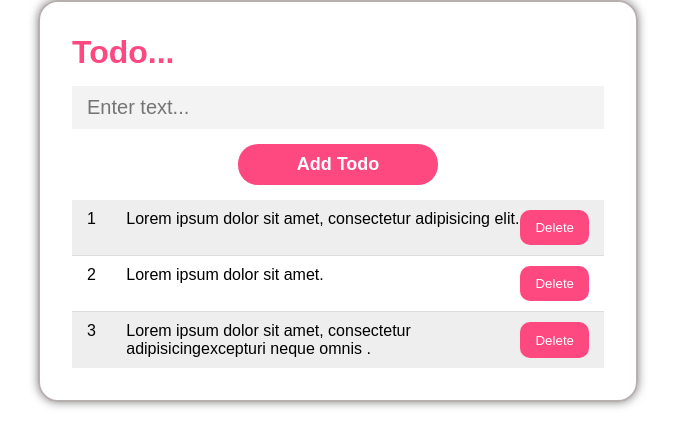
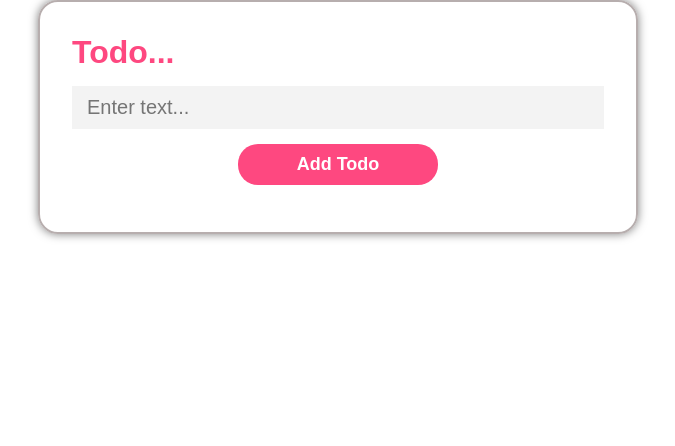
Before and after one commit to Xellenad/angular-todo, an Angular app: page / in a window 1280 px wide. Shown: the top 446 px of the page, without its empty margins (302-977 px from the left). Built offline with nearby package versions, Linux system fonts and the light colour scheme.

Commit message:
feat: create add() & delete()

```diff
--- a/src/app/components/todo/todo.component.html
+++ b/src/app/components/todo/todo.component.html
@@ -7,26 +7,18 @@
       placeholder="Enter text..."
       class="todo-input"
       [(ngModel)]="inputText"/>
-    <input type="submit" value="Add Todo" class="todo-submit"/>
+    <input
+      type="submit"
+      value="Add Todo"
+      class="todo-submit"
+      (click)="add()"/>
   </form>
 
-  <div class="todo">
-    <p class="number">1</p>
-    <p class="text">Lorem ipsum dolor sit amet, consectetur adipisicing elit.</p>
-    <button class="todo-delete">Delete</button>
-  </div>
+  <div class="todo" *ngFor="let todo of todos; let idx = index;">
+    <p class="number">{{ idx + 1 }}</p>
+    <p class="text">{{ todo.text }}</p>
 
-  <div class="todo">
-    <p class="number">2</p>
-    <p class="text">Lorem ipsum dolor sit amet.</p>
-    <button class="todo-delete">Delete</button>
-  </div>
-
-  <div class="todo">
-    <p class="number">3</p>
-    <p class="text">Lorem ipsum dolor sit amet, consectetur adipisicingexcepturi neque
-      omnis .</p>
-    <button class="todo-delete">Delete</button>
+    <button class="todo-delete" (click)="delete(idx)">Delete</button>
   </div>
 
 </div>
--- a/src/app/components/todo/todo.component.ts
+++ b/src/app/components/todo/todo.component.ts
@@ -11,9 +11,26 @@ export class TodoComponent implements OnInit {
   todos: Todo[] = []
   inputText: string = ''
 
-  constructor() { }
+  constructor() {
+
+  }
 
   ngOnInit(): void {
   }
 
+  add() {
+    if (this.inputText.trim()) {
+      this.todos.push({
+        text: this.inputText,
+        done: false
+      });
+      this.inputText = ''
+    }
+  }
+
+  delete(idx: number) {
+    this.todos = this.todos.filter((v, i) => i !== idx);
+  }
+
+
 }
```
